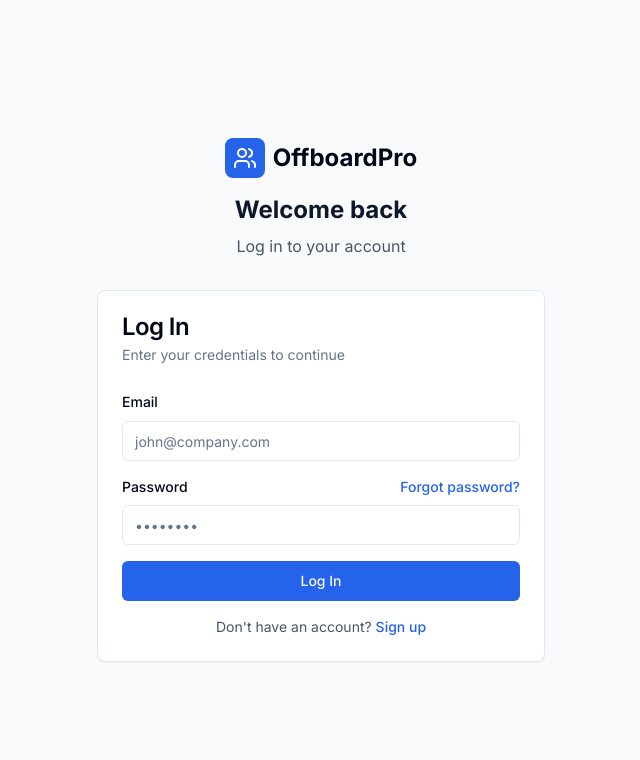
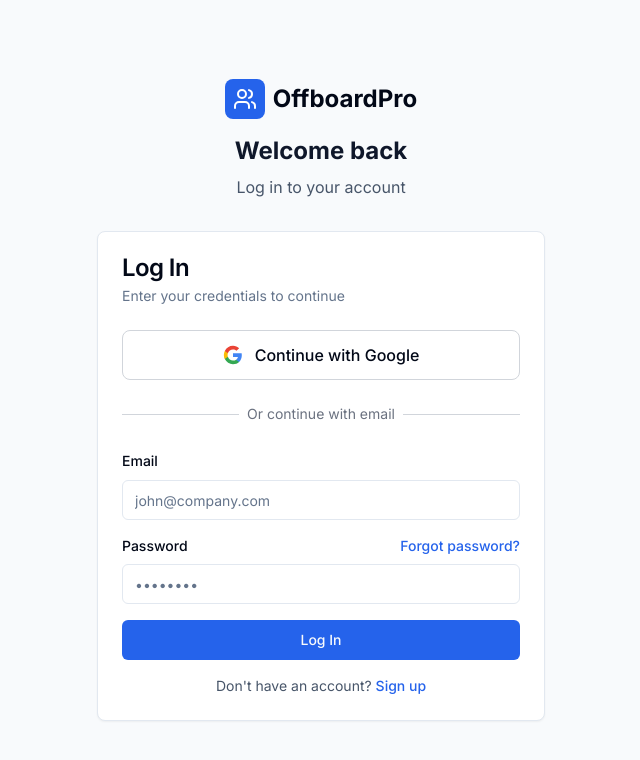
Before and after one commit to ParthivmMS/Offboarding, a Next.js app: page /login in a window 1280 px wide. Shown: the top 760 px of the page, without its empty margins (319-959 px from the left). Built offline with nearby package versions, Linux system fonts and the light colour scheme; no server answers.

Commit message:
Update page.tsx

```diff
--- a/src/app/login/page.tsx
+++ b/src/app/login/page.tsx
@@ -37,6 +37,30 @@
       window.location.href = '/dashboard'
     } else {
       setChecking(false)
+    }
+  }
+
+  const handleGoogleLogin = async () => {
+    const supabase = createClient()
+
+    const { error } = await supabase.auth.signInWithOAuth({
+      provider: 'google',
+      options: {
+        redirectTo: `${window.location.origin}/auth/callback`,
+        queryParams: {
+          access_type: 'offline',
+          prompt: 'consent',
+        },
+      },
+    })
+
+    if (error) {
+      console.error('Google login error:', error)
+      toast({
+        title: 'Error',
+        description: 'Failed to sign in with Google',
+        variant: 'destructive',
+      })
     }
   }
 
@@ -230,6 +254,43 @@
             <CardDescription>Enter your credentials to continue</CardDescription>
           </CardHeader>
           <CardContent>
+            {/* Google Sign In Button */}
+            <button
+              type="button"
+              onClick={handleGoogleLogin}
+              className="w-full flex items-center justify-center gap-3 px-4 py-3 border border-gray-300 rounded-lg hover:bg-gray-50 transition-colors mb-4"
+            >
+              <svg className="w-5 h-5" viewBox="0 0 24 24">
+                <path
+                  fill="#4285F4"
+                  d="M22.56 12.25c0-.78-.07-1.53-.2-2.25H12v4.26h5.92c-.26 1.37-1.04 2.53-2.21 3.31v2.77h3.57c2.08-1.92 3.28-4.74 3.28-8.09z"
+                />
+                <path
+                  fill="#34A853"
+                  d="M12 23c2.97 0 5.46-.98 7.28-2.66l-3.57-2.77c-.98.66-2.23 1.06-3.71 1.06-2.86 0-5.29-1.93-6.16-4.53H2.18v2.84C3.99 20.53 7.7 23 12 23z"
+                />
+                <path
+                  fill="#FBBC05"
+                  d="M5.84 14.09c-.22-.66-.35-1.36-.35-2.09s.13-1.43.35-2.09V7.07H2.18C1.43 8.55 1 10.22 1 12s.43 3.45 1.18 4.93l2.85-2.22.81-.62z"
+                />
+                <path
+                  fill="#EA4335"
+                  d="M12 5.38c1.62 0 3.06.56 4.21 1.64l3.15-3.15C17.45 2.09 14.97 1 12 1 7.7 1 3.99 3.47 2.18 7.07l3.66 2.84c.87-2.6 3.3-4.53 6.16-4.53z"
+                />
+              </svg>
+              <span className="font-medium">Continue with Google</span>
+            </button>
+
+            {/* Divider */}
+            <div className="relative my-6">
+              <div className="absolute inset-0 flex items-center">
+                <div className="w-full border-t border-gray-300" />
+              </div>
+              <div className="relative flex justify-center text-sm">
+                <span className="px-2 bg-white text-gray-500">Or continue with email</span>
+              </div>
+            </div>
+
             <form onSubmit={handleSubmit} className="space-y-4">
               <div className="space-y-2">
                 <Label htmlFor="email">Email</Label>
```
